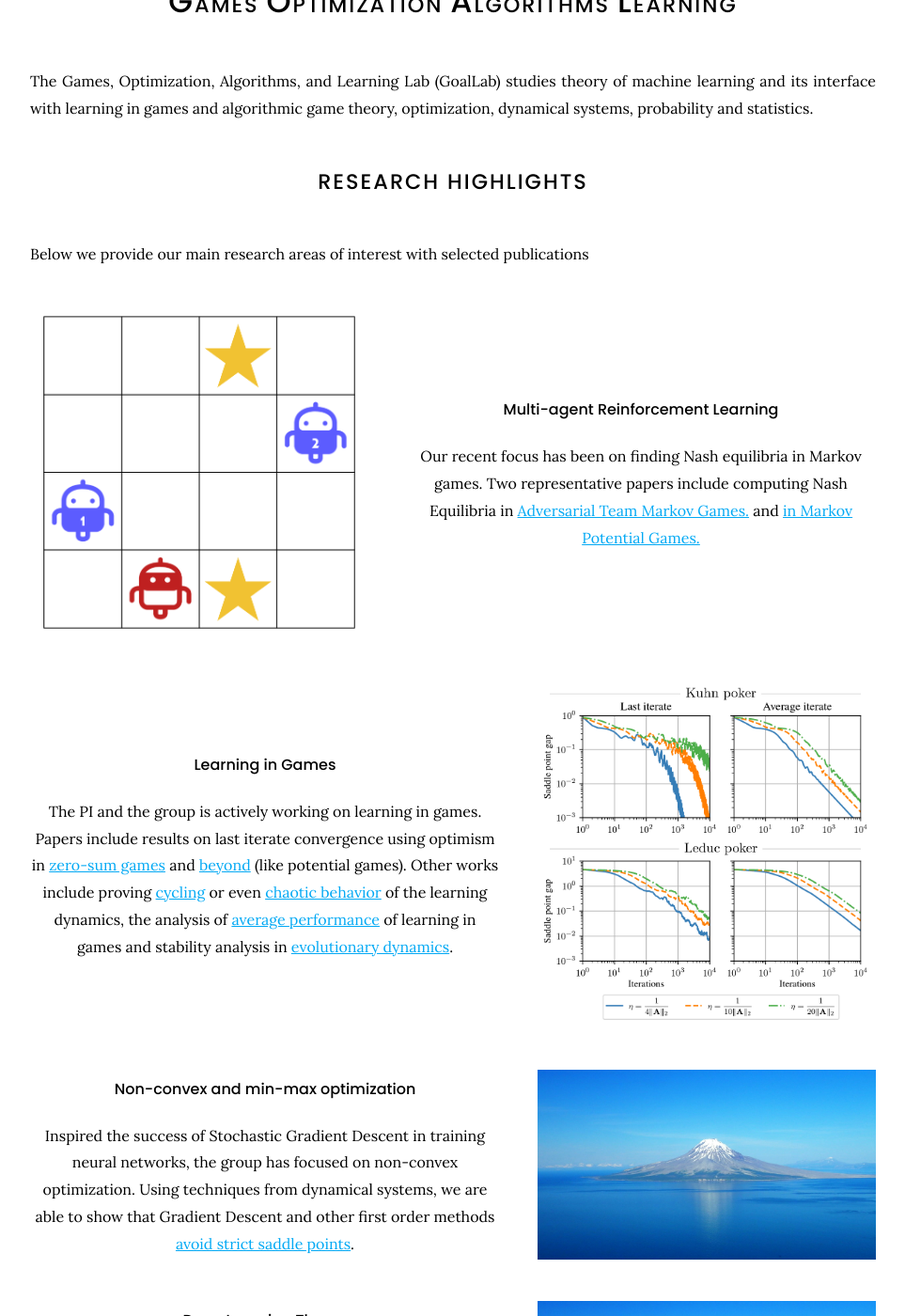
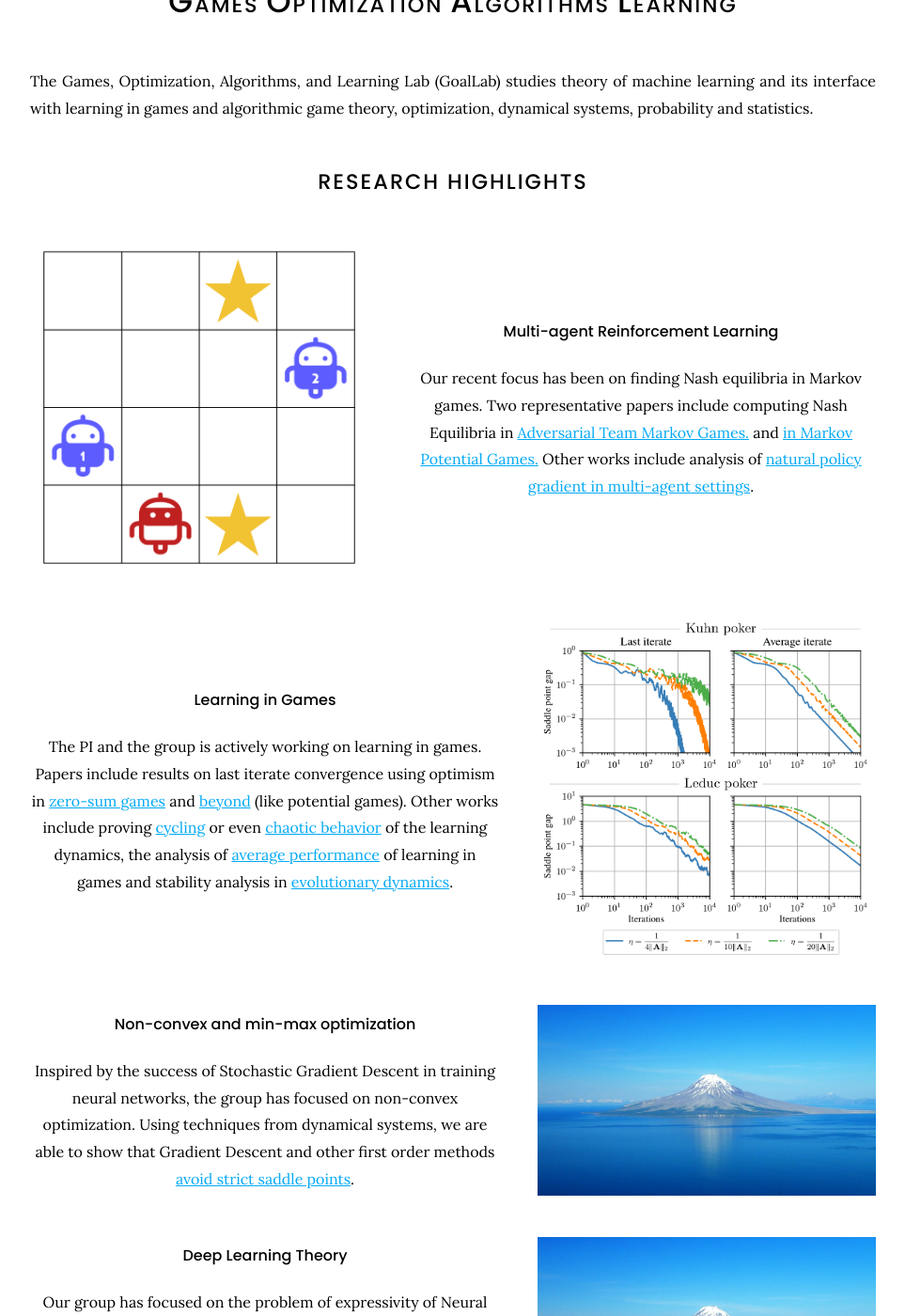
Before and after one commit to goallabuci/goallabuci.github.io, a Jekyll site: the page built from index.md, in a window 1280 px wide and 1400 px high, scrolled down 198 px. Shown: the whole window at 94% size, without its empty margins (158-1121 px from the left). Built offline with Jekyll 4.4.1, drawn with Linux system fonts in a browser that asks for light colours; some of the changed text lies outside the part shown.

Commit message:
Update index.md

```diff
--- a/index.md
+++ b/index.md
@@ -7,10 +7,8 @@ title: Home
 The Games, Optimization, Algorithms, and Learning Lab (GoalLab) studies theory of machine learning  and its interface with learning in games and algorithmic game theory, optimization, dynamical systems, probability and statistics.
 
 # Research Highlights
-Below we provide our main research areas of interest with selected publications
-
 {% capture text %}
-Our recent focus has been on finding Nash equilibria in Markov games. Two representative papers include computing Nash Equilibria in [Adversarial Team Markov Games.](https://arxiv.org/abs/2208.02204) and [in Markov Potential Games.](https://arxiv.org/abs/2106.01969) <br/>
+Our recent focus has been on finding Nash equilibria in Markov games. Two representative papers include computing Nash Equilibria in [Adversarial Team Markov Games.](https://arxiv.org/abs/2208.02204) and [in Markov Potential Games.](https://arxiv.org/abs/2106.01969) Other works include analysis of [natural policy gradient in multi-agent settings](https://arxiv.org/abs/2110.10614).<br/>
 {:.center}
 {% endcapture %}
 {%
@@ -33,7 +31,7 @@ The PI and the group is actively working on learning in games. Papers include re
 %}
 
 {% capture text %}
-Inspired the success of Stochastic Gradient Descent in training neural networks, the group has focused on non-convex optimization. Using techniques from dynamical systems, we are able to show that Gradient Descent and other first order methods [avoid strict saddle points](https://arxiv.org/abs/1710.07406).
+Inspired by the success of Stochastic Gradient Descent in training neural networks, the group has focused on non-convex optimization. Using techniques from dynamical systems, we are able to show that Gradient Descent and other first order methods [avoid strict saddle points](https://arxiv.org/abs/1710.07406).
 {:.center}
 {% endcapture %}
 {%
```
Also changed, not shown: other parts of index.md (+1 -1 lines).
